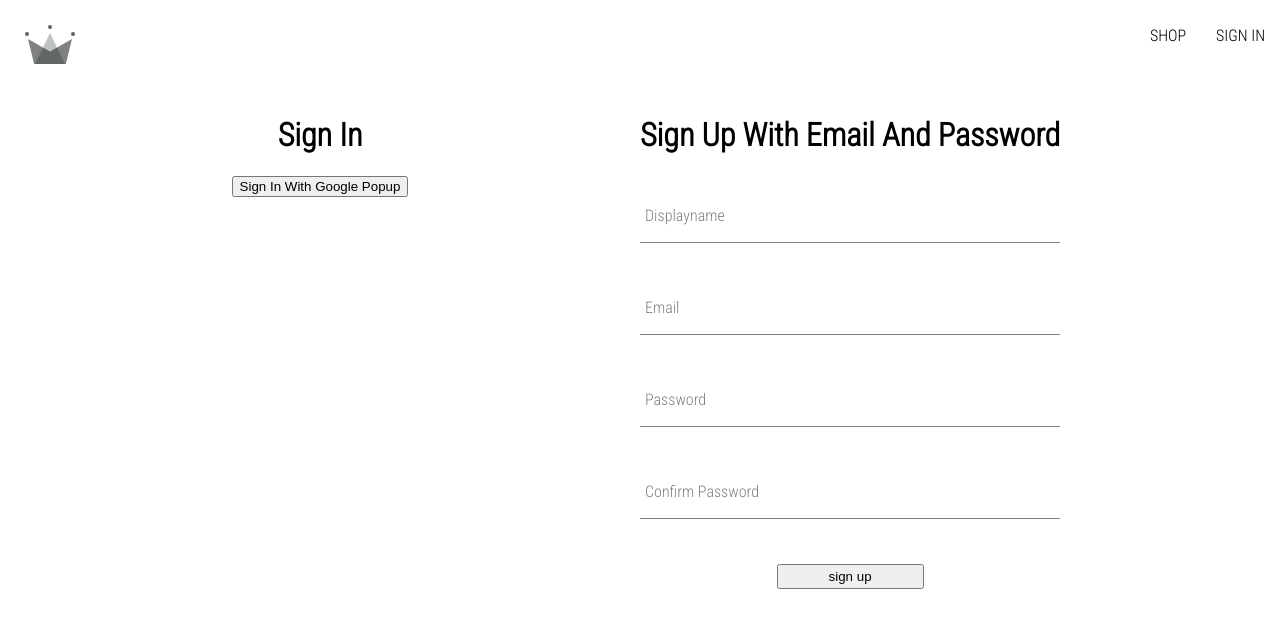
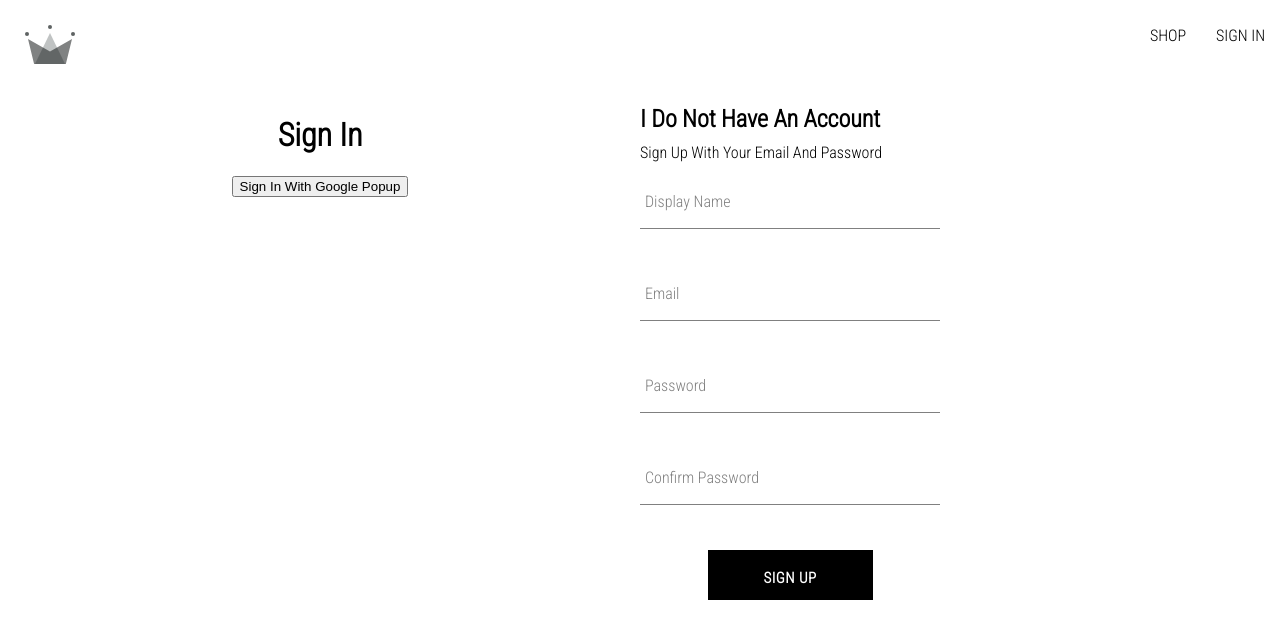
Before and after one commit to SCatella/crwn-clothing, a React (Create React App) app: page /sign-in in a window 1280 px wide. Shown: the top 638 px of the page. Built offline with nearby package versions, Linux system fonts and the light colour scheme.

Commit message:
created a sign-in component and button component, replaced html button on SignUpForm component to use the new button component

```diff
--- /dev/null
+++ b/src/components/button/button.component.jsx
@@ -0,0 +1,19 @@
+import './button.style.scss'
+
+const BUTTON_TYPE_CLASSES = {
+  google: 'google-sign-in',
+  inverted: 'inverted'
+}
+
+const Button = ({ children, buttonType, ...otherProps }) => {
+  return (
+    <button
+      className={`button-container ${BUTTON_TYPE_CLASSES[buttonType]}`}
+      {...otherProps}
+    >
+      {children}
+    </button>
+  )
+}
+
+export default Button;
--- /dev/null
+++ b/src/components/button/button.style.scss
@@ -0,0 +1,47 @@
+.button-container {
+  min-width: 165px;
+  width: auto;
+  height: 50px;
+  letter-spacing: 0.5px;
+  line-height: 50px;
+  padding: 0 35px 0 35px;
+  font-size: 15px;
+  background-color: black;
+  color: white;
+  text-transform: uppercase;
+  font-family: 'Roboto Condensed';
+  font-weight: bolder;
+  border: none;
+
+  cursor: pointer;
+  display: flex;
+  justify-content: center;
+
+  &:hover {
+    background-color: white;
+    color: black;
+    border: 1px solid black;
+  }
+
+  &.google-sign-in {
+    background-color: #4285f4;
+    color: white;
+
+    &:hover {
+      background-color: #357ae8;
+      border: none;
+    }
+  }
+
+  &.inverted {
+    background-color: white;
+    color: black;
+    border: 1px solid black;
+
+    &:hover {
+      background-color: black;
+      color: white;
+      border: none;
+    }
+  }
+}
--- a/src/components/form-input/form-input.component.jsx
+++ b/src/components/form-input/form-input.component.jsx
@@ -9,7 +9,8 @@
           <label className={
             `${otherProps.value.length ? 'shrink' : ''
             } form-input-label`}
-          >{label}
+          >
+            {label}
           </label>
         )
       }
--- /dev/null
+++ b/src/components/sign-in-form/sign-in-form.component.jsx
@@ -0,0 +1,31 @@
+import FormInput from '../form-input/form-input.component';
+
+import './sign-in-form.styles.scss';
+
+const SignInForm = (logGoogleUser) => {
+  return (
+    <div className='sign-in-container'>
+      <h1>sign in</h1>
+      {/*<FormInput
+          label='email'
+          type='text'
+          required
+          onChange={handleChange}
+          name='email'
+          value={displayName}
+        />
+
+        <FormInput
+          label='password'
+          type='text'
+          required
+          onChange={handleChange}
+          name='password'
+          value={displayName}
+        />*/}
+      <button className='googleSignInButton' onClick={logGoogleUser} >sign in with google popup</button>
+    </div>
+  )
+}
+
+export default SignInForm;
--- a/src/components/sign-up-form/sign-up-form.component.jsx
+++ b/src/components/sign-up-form/sign-up-form.component.jsx
@@ -1,6 +1,7 @@
 import { useState } from 'react';
 import { createAuthUserWithEmailAndPassword, createUserDocumentFromAuth } from '../../utils/firebase/firebase.utils';
 import FormInput from '../form-input/form-input.component';
+import Button from '../button/button.component';
 
 import './sign-up-form.styles.scss'
 
@@ -51,11 +52,12 @@
 
 
   return (
-    <div className='sign-up-page'>
-      <h1>sign up with email and password</h1>
+    <div className='sign-up-container'>
+      <h2>i do not have an account</h2>
+      <span>sign up with your email and password</span>
       <form className='sign-up-form' onSubmit={handleSubmit}>
         <FormInput
-          label='displayname'
+          label='display name'
           type='text'
           required
           onChange={handleChange}
@@ -68,7 +70,7 @@
           type='text'
           required
           onChange={handleChange}
-          name='displayName'
+          name='email'
           value={displayName}
         />
 
@@ -77,7 +79,7 @@
           type='text'
           required
           onChange={handleChange}
-          name='displayName'
+          name='password'
           value={displayName}
         />
 
@@ -86,12 +88,11 @@
           type='text'
           required
           onChange={handleChange}
-          name='displayName'
+          name='confirm password'
           value={displayName}
         />
-        <button type='submit'>sign up</button>
+        <Button buttonType='' type='submit'>sign up</Button>
       </form>
-
     </div>
   )
 }
--- a/src/components/sign-up-form/sign-up-form.styles.scss
+++ b/src/components/sign-up-form/sign-up-form.styles.scss
@@ -1,9 +1,12 @@
-.sign-up-page {
+.sign-up-container {
   display: flex;
   flex-direction: column;
-  justify-content: flex-end;
+  width: 300px;
   text-transform: capitalize;
-  justify-content: center;
+
+  h2 {
+    margin: 10px 0;
+  }
 }
 
 .sign-up-form {
--- a/src/routes/sign-in/sign-in.component.jsx
+++ b/src/routes/sign-in/sign-in.component.jsx
@@ -2,6 +2,7 @@
   signInWithGooglePopup,
   createUserDocumentFromAuth,
 } from '../../utils/firebase/firebase.utils';
+import SignInForm from '../../components/sign-in-form/sign-in-form.component';
 import SignUpForm from '../../components/sign-up-form/sign-up-form.component';
 
 import './sign-in.styles.scss'
@@ -15,13 +16,8 @@
 
   return (
    <div className='sign-in-page'>
-      <div className='sign-in-container'>
-        <h1>sign in</h1>
-        <button className='googleSignInButton' onClick={logGoogleUser} >sign in with google popup</button>
-      </div>
-      <div>
-        <SignUpForm />
-      </div>
+      <SignInForm logGoogleUser={ logGoogleUser } />
+      <SignUpForm />
     </div>
   )
 }
```
Also changed, not shown: src/components/sign-in-form/sign-in-form.styles.scss (added).
